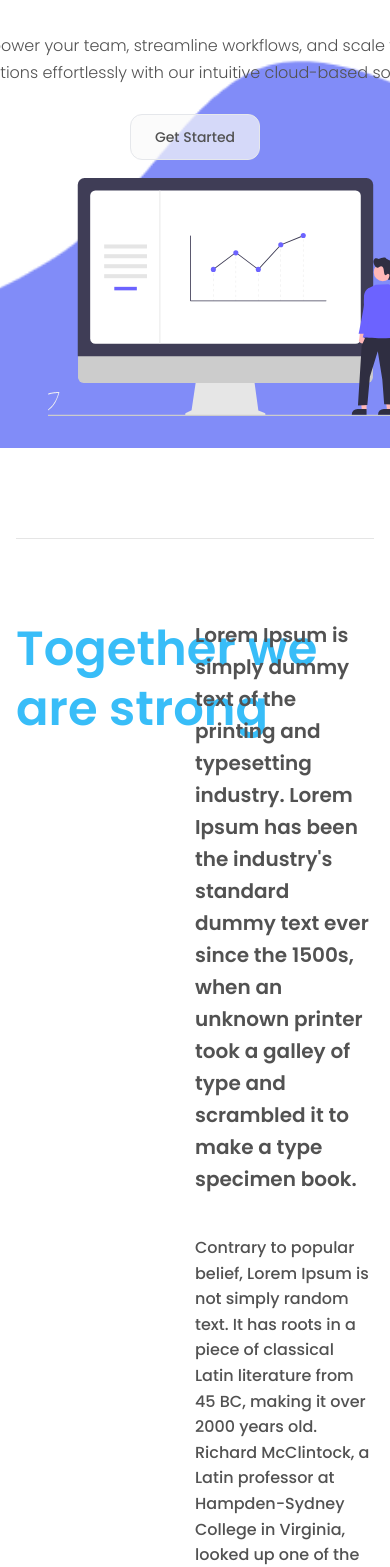
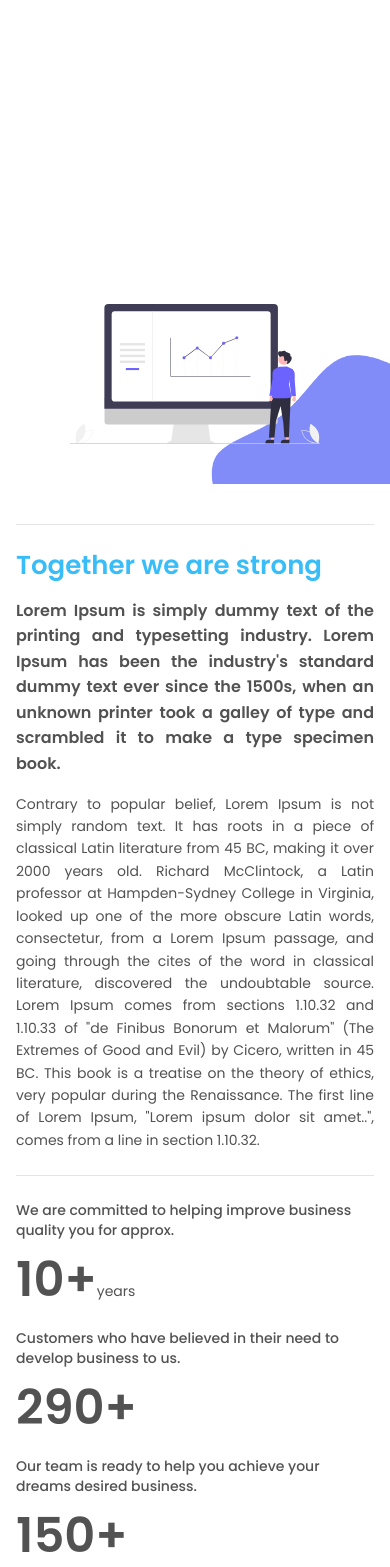
Before and after one commit to ardihp/altech-test, a Next.js app: page / in a window 390 px wide. Shown: the part 361-1928 px from the top of the page. Built offline with nearby package versions, Linux system fonts and the light colour scheme.

Commit message:
fix(home): responsive

```diff
--- a/src/module/home/components/about.tsx
+++ b/src/module/home/components/about.tsx
@@ -4,25 +4,25 @@ export default function AboutSection() {
   return (
     <section
       id="about"
-      className="flex flex-col w-full max-w-screen-xl mx-auto pt-[90px] gap-20"
+      className="flex flex-col w-full max-w-screen-sm lg:max-w-screen-xl mx-auto pt-10 lg:pt-[90px] gap-6 scroll-mt-4 md:gap-14 lg:gap-20 md:scroll-m-0"
     >
       <hr className="border-neutral-200" />
 
-      <div className="grid grid-cols-2">
-        <h2 className="text-5xl font-semibold text-sky-400 w-[500px] text-pretty leading-tight">
+      <div className="grid gap-4 lg:gap-0 lg:grid-cols-2">
+        <h2 className="text-[26px] lg:text-5xl font-semibold text-sky-400 lg:w-[500px] text-pretty leading-tight">
           Together we are strong
         </h2>
 
-        <div className="flex flex-col gap-10">
-          <p className="text-xl font-semibold leading-[1.6em]">
-            Lorem Ipsum is simply dummy text of the printing and typesetting
+        <div className="flex flex-col gap-4 lg:gap-10 text-justify">
+          <p className="text-base lg:text-xl font-semibold leading-[1.6em]">
+            {`Lorem Ipsum is simply dummy text of the printing and typesetting
             industry. Lorem Ipsum has been the industry's standard dummy text
             ever since the 1500s, when an unknown printer took a galley of type
-            and scrambled it to make a type specimen book.
+            and scrambled it to make a type specimen book.`}
           </p>
 
-          <p className="font-medium leading-[1.6em]">
-            Contrary to popular belief, Lorem Ipsum is not simply random text.
+          <p className="text-sm lg:font-medium leading-[1.6em] text-justify">
+            {`Contrary to popular belief, Lorem Ipsum is not simply random text.
             It has roots in a piece of classical Latin literature from 45 BC,
             making it over 2000 years old. Richard McClintock, a Latin professor
             at Hampden-Sydney College in Virginia, looked up one of the more
@@ -33,38 +33,38 @@ export default function AboutSection() {
             of Good and Evil) by Cicero, written in 45 BC. This book is a
             treatise on the theory of ethics, very popular during the
             Renaissance. The first line of Lorem Ipsum, "Lorem ipsum dolor sit
-            amet..", comes from a line in section 1.10.32.
+            amet..", comes from a line in section 1.10.32.`}
           </p>
         </div>
       </div>
 
       <hr className="border-neutral-200" />
 
-      <div className="grid grid-cols-3 gap-20">
-        <div className="flex flex-col gap-6">
-          <p className="font-medium text-pretty">
+      <div className="grid md:grid-cols-3 gap-6 lg:gap-20">
+        <div className="flex flex-col gap-4 lg:gap-6">
+          <p className="text-sm lg:text-base font-medium text-pretty">
             We are committed to helping improve business quality you for approx.
           </p>
 
-          <p className="text-7xl mt-auto font-semibold">
-            10+<span className="text-base font-normal">years</span>
+          <p className="text-5xl lg:text-7xl mt-auto font-semibold">
+            10+<span className="text-sm lg:text-base font-normal">years</span>
           </p>
         </div>
 
-        <div className="flex flex-col gap-6">
-          <p className="font-medium text-pretty">
+        <div className="flex flex-col gap-4 lg:gap-6">
+          <p className="text-sm lg:text-base font-medium text-pretty">
             Customers who have believed in their need to develop business to us.
           </p>
 
-          <p className="text-7xl mt-auto font-semibold">290+</p>
+          <p className="text-5xl lg:text-7xl mt-auto font-semibold">290+</p>
         </div>
 
-        <div className="flex flex-col gap-6">
-          <p className="font-medium text-pretty">
+        <div className="flex flex-col gap-4 lg:gap-6">
+          <p className="text-sm lg:text-base font-medium text-pretty">
             Our team is ready to help you achieve your dreams desired business.
           </p>
 
-          <p className="text-7xl mt-auto font-semibold">150+</p>
+          <p className="text-5xl lg:text-7xl mt-auto font-semibold">150+</p>
         </div>
       </div>
     </section>
--- a/src/module/home/components/pricing.tsx
+++ b/src/module/home/components/pricing.tsx
@@ -4,41 +4,48 @@ import React from "react";
 
 export default function PricingSection() {
   return (
-    <section id="pricing" className="flex flex-col items-center gap-16 pt-40">
-      <div className="flex flex-col items-center gap-6">
-        <h2 className="text-5xl font-semibold text-center text-indigo-400">
+    <section
+      id="pricing"
+      className="flex flex-col items-center gap-6 lg:gap-16 pt-10 md:pt-[90px] scroll-mt-10 md:scroll-m-0"
+    >
+      <div className="flex flex-col w-full md:items-center gap-2 lg:gap-6">
+        <h2 className="text-[26px] lg:text-5xl font-semibold md:text-center text-indigo-400">
           Choose your right plan!
         </h2>
 
-        <p className="w-[500px] font-light text-sm text-center">
+        <p className="md:w-[500px] font-light text-xs md:text-sm md:text-center">
           Select from best plans, ensuring a perfect match. Need more or less?
           Customize your subscription for a seamless fit!
         </p>
       </div>
 
-      <div className="grid grid-cols-3 gap-10 w-full max-w-screen-xl">
+      <div className="grid md:grid-cols-2 lg:grid-cols-3 gap-4 lg:gap-10 w-full max-w-screen-sm lg:max-w-screen-xl">
         {tiers.map((tier, key) => (
           <div
             key={key}
-            className={`w-full p-5 rounded-[24px] flex flex-col border border-neutral-200 ${tier.price === 'custom' ? 'bg-gradient-to-b from-indigo-300/60 via-white to-white' : ''}`}
+            className={`w-full p-3 lg:p-5 rounded-lg lg:rounded-[24px] flex flex-col border border-neutral-200 ${
+              tier.price === "custom"
+                ? "bg-gradient-to-b from-indigo-300/60 via-white to-white"
+                : ""
+            }`}
           >
             <div
               className={`${
                 tier.price === "custom"
                   ? "bg-white border-neutral-200"
                   : "bg-indigo-400 border-indigo-300"
-              } rounded-xl w-fit py-3 px-4 border`}
+              } rounded-[6px] lg:rounded-xl w-fit py-2 lg:py-3 px-4 border`}
             >
               <p
                 className={`${
                   tier.price === "custom" ? "" : "text-white"
-                } font-medium`}
+                } font-medium text-xs lg:text-base`}
               >
                 {tier.name}
               </p>
             </div>
 
-            <p className="text-4xl font-medium mt-10">
+            <p className="text-4xl font-medium mt-6 lg:mt-10">
               {tier.price === "custom" ? (
                 "Let's Talks!"
               ) : (
@@ -51,12 +58,14 @@ export default function PricingSection() {
 
             <hr className="border-neutral-200 mt-5" />
 
-            <div className="flex flex-col gap-3 mt-5 mb-12">
+            <div className="flex flex-col gap-3 mt-5 mb-8 lg:mb-12">
               {tier.features.map((feature, featureKey) => (
                 <div key={featureKey} className="flex items-start gap-2">
                   <IconCheck size={16} className="text-neutral-800" />
 
-                  <p className="text-sm font-medium text-pretty">{feature}</p>
+                  <p className="text-xs lg:text-sm font-medium text-pretty">
+                    {feature}
+                  </p>
                 </div>
               ))}
             </div>
@@ -64,14 +73,14 @@ export default function PricingSection() {
             <hr className="border-neutral-200 mb-5 mt-auto" />
 
             <button
-              className={`py-3 rounded-xl border border-neutral-200 ${
+              className={`py-3 rounded-[6px] lg:rounded-xl border border-neutral-200 ${
                 tier.price === "custom" ? "bg-neutral-600" : "bg-neutral-50/70"
               }`}
             >
               <p
                 className={`${
                   tier.price === "custom" ? "text-white" : ""
-                } font-medium text-sm`}
+                } font-medium text-xs lg:text-sm`}
               >
                 {tier.price === "custom" ? "Book a Call" : "Get Stated"}
               </p>
--- a/src/module/home/components/top.tsx
+++ b/src/module/home/components/top.tsx
@@ -3,8 +3,8 @@ import React from "react";
 
 export default function TopSection() {
   return (
-    <section id="top" className="flex flex-col h-[calc(100vh_-_92px)] relative overflow-y-clip">
-      <div className="absolute w-[900px] h-[900px] overflow-hidden -bottom-[450px] -right-[340px] -z-10">
+    <section id="top" className="flex flex-col items-center h-[calc(100vh_-_56px)] md:h-full lg:h-[calc(100vh_-_92px)] relative overflow-y-clip md:overflow-visible lg:overflow-y-clip">
+      <div className="absolute w-[300px] lg:w-[900px] h-[300px] lg:h-[900px] overflow-hidden -bottom-[150px] lg:-bottom-[450px] -right-[120px] lg:-right-[340px] -z-10">
         <Image
           src="/assets/br-blob.png"
           alt="Trend Illustation"
@@ -14,28 +14,28 @@ export default function TopSection() {
         />
       </div>
 
-      <div className="flex flex-col items-center pt-44 gap-7">
-        <h1 className="text-6xl font-semibold w-[750px] text-center leading-[1.1em] text-neutral-600">
+      <div className="flex flex-col items-center pt-28 md:pt-32 lg:pt-44 gap-4 lg:gap-7">
+        <h1 className="text-[26px] lg:text-6xl font-semibold lg:w-[750px] text-center leading-[1.1em] text-neutral-600">
           Unleash And Transform Your Business Potential
         </h1>
 
-        <p className="font-light w-[500px] text-center leading-[1.7em]">
+        <p className="font-light text-xs lg:text-base w-full md:w-[500px] text-center leading-[1.7em]">
           Empower your team, streamline workflows, and scale your operations
           effortlessly with our intuitive cloud-based solution.
         </p>
 
-        <button className="py-3 px-6 bg-neutral-50/70 border bordeer-neutral-200 rounded-xl">
-          <p className="text-sm font-medium">Get Started</p>
+        <button className="py-3 px-4 lg:px-6 bg-neutral-50/70 border bordeer-neutral-200 rounded-xl">
+          <p className="text-xs lg:text-sm font-medium">Get Started</p>
         </button>
       </div>
 
-      <div className="relative w-[400px] h-[270px] overflow-hidden mt-auto">
+      <div className="relative w-[250px] lg:w-[400px] h-[140px] lg:h-[270px] overflow-hidden mt-auto md:mt-20 lg:mt-auto mb-10 lg:mr-auto">
         <Image
           src="/assets/dashboard.svg"
           alt="Dashboard Illustation"
           fill
           sizes="700px"
-          className="object-center object-cover pl-8 pb-8"
+          className="object-center object-cover lg:pl-8 lg:pb-8"
         />
       </div>
     </section>
--- a/src/module/home/view.tsx
+++ b/src/module/home/view.tsx
@@ -6,7 +6,7 @@ import ContactSection from "./components/contact";
 
 export default function HomeView() {
   return (
-    <section className="flex flex-col flex-grow w-full max-w-screen-2xl mx-auto px-4 pb-20">
+    <section className="flex flex-col flex-grow w-full max-w-screen-2xl mx-auto px-4 pb-6 lg:pb-20">
       <TopSection />
 
       <AboutSection />
```
Also changed, not shown: src/module/home/components/contact.tsx (+39 -33 lines).
